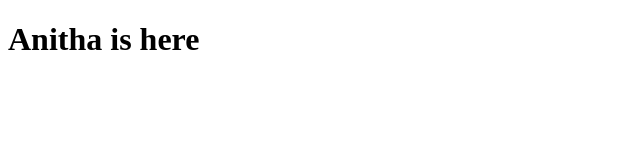
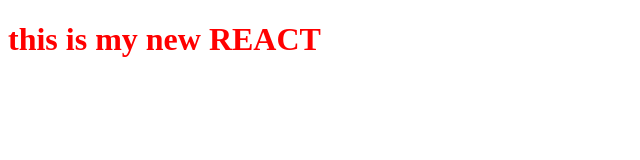
Before and after one commit to sumanth-create1/namasthe-react, a React app: page / in a window 1280 px wide. Shown: the whole page, without its empty margins (0-640 px from the left). Built offline with nearby package versions, Linux system fonts and the light colour scheme.

Commit message:
entered in to JSX

```diff
--- a/App.js
+++ b/App.js
@@ -1,8 +1,15 @@
 import React from "react";
 import ReactDOM from "react-dom/client";
 
-const parent = React.createElement("div", {} , React.createElement("h1" , {} , "Anitha is here"));
+const heading = React.createElement("h1", {id:"heading"}, "Anitha is not here!!");
 
 const root = ReactDOM.createRoot(document.getElementById("root"));
 
-root.render(parent);
+
+
+const heading2 = <h1 id = "heading">this is my new REACT</h1>
+
+console.log(heading2);
+
+
+root.render(heading2);
--- a/index.html
+++ b/index.html
@@ -8,7 +8,7 @@
   </head>
   <body>
     <div id="root">
-      <!-- <h1>Anitha is here</h1> -->
+      <h1>Anitha is here</h1>
     </div>
 
     <script type = "module" src="./App.js"></script>
--- a/style.css
+++ b/style.css
@@ -1,4 +1,4 @@
 #heading{
     font-size: 2em;
-    color:aquamarine;
+    color:red;
 }
```
